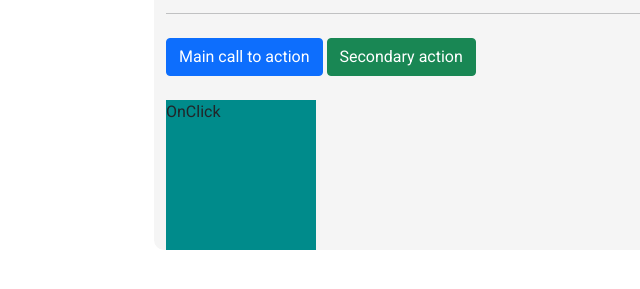
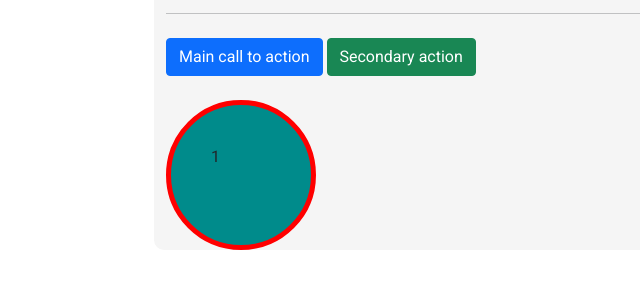
Before and after one commit to demetriusvas/Preencher_cor_com_JS_v2, a plain HTML site: page index.html in a window 1280 px wide. Shown: the part 51-340 px from the top of the page, without its empty margins (86-726 px from the left). Drawn offline with nearby package versions, Linux system fonts and the light colour scheme.

Commit message:
ajustes no class

```diff
--- a/index.html
+++ b/index.html
@@ -30,7 +30,7 @@
           <a href="#" class="btn btn-primary my-2" onclick="acao_botao()">Main call to action</a>
           <a href="#" class="btn btn-success my-2" ondblclick="acao_botao_dbl()">Secondary action</a>
         </p>
-        <div onclick="acao()" class="quadrado">OnClick</div>
+        <div onclick="acao()" class="bola1">1</div>
     </div>
 
     <script src="script.js"></script>
--- a/style.css
+++ b/style.css
@@ -8,8 +8,11 @@ body {
     max-width: 800px;
 }
 
-.quadrado {
+.bola1 {
     background: darkcyan;
     height: 150px;
     width: 150px;
+    border-radius: 50%;
+    border: 5px solid red;
+    padding: 40px;
 }
```
